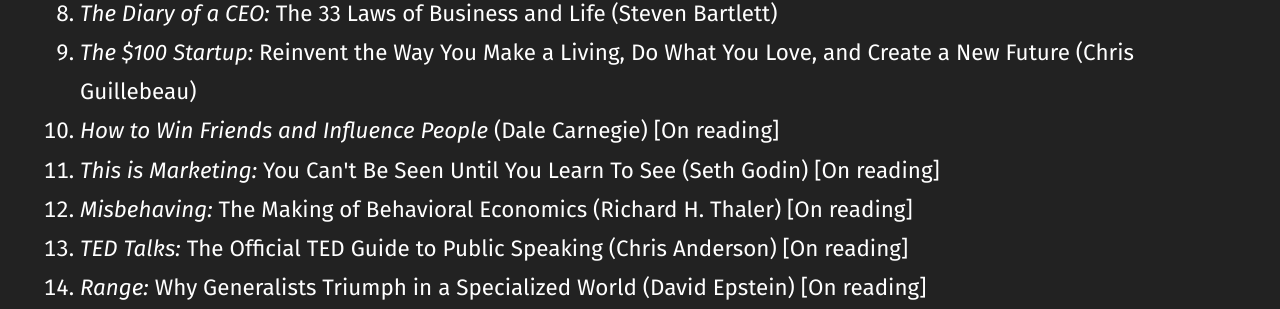
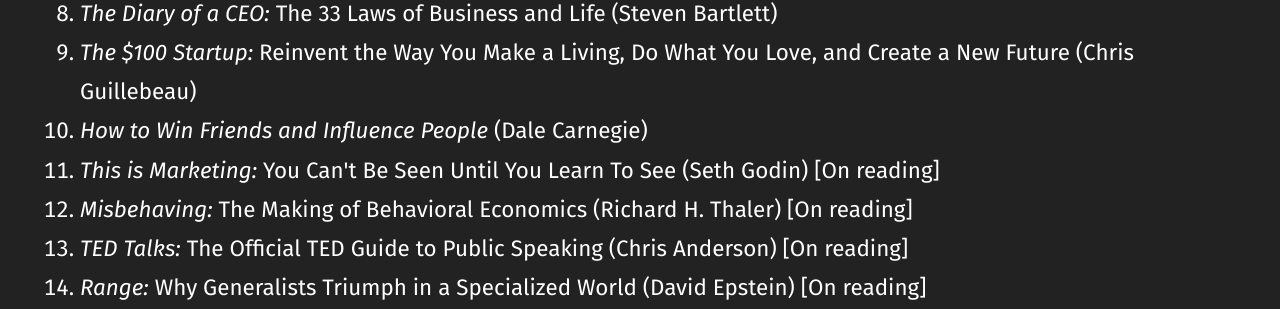
Before and after one commit to naruaika/naruaika.github.io, a Jekyll site: the page built from resources/index.html, in a window 1280 px wide. Shown: the part 931-1240 px from the top of the page. Built offline with Jekyll 4.4.1, drawn with Linux system fonts in a browser that asks for light colours.

Commit message:
Update my reading list

```diff
--- a/resources/index.html
+++ b/resources/index.html
@@ -101,7 +101,7 @@ permalink: /resource/
         <li><i>Everybody Lies:</i> Big Data, New Data, and What the Internet Can Tell Us About Who We Really Are (Seth Stephens-Davidowitz)</li>
         <li><i>The Diary of a CEO:</i> The 33 Laws of Business and Life (Steven Bartlett)</li>
         <li><i>The $100 Startup:</i> Reinvent the Way You Make a Living, Do What You Love, and Create a New Future (Chris Guillebeau)</li>
-        <li><i>How to Win Friends and Influence People</i> (Dale Carnegie) [On reading]</li>
+        <li><i>How to Win Friends and Influence People</i> (Dale Carnegie)</li>
         <li><i>This is Marketing:</i> You Can't Be Seen Until You Learn To See (Seth Godin) [On reading]</li>
         <li><i>Misbehaving:</i> The Making of Behavioral Economics (Richard H. Thaler) [On reading]</li>
         <li><i>TED Talks:</i> The Official TED Guide to Public Speaking (Chris Anderson) [On reading]</li>
```
